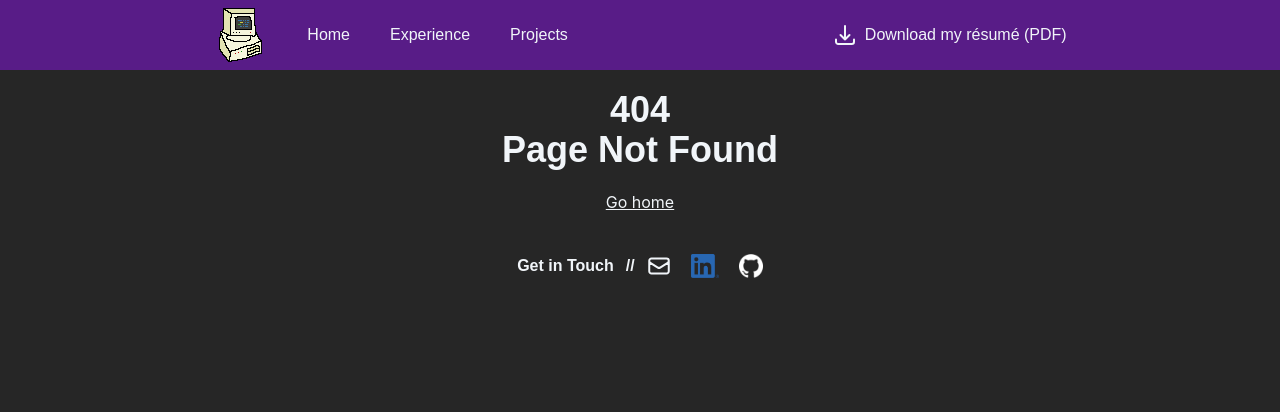
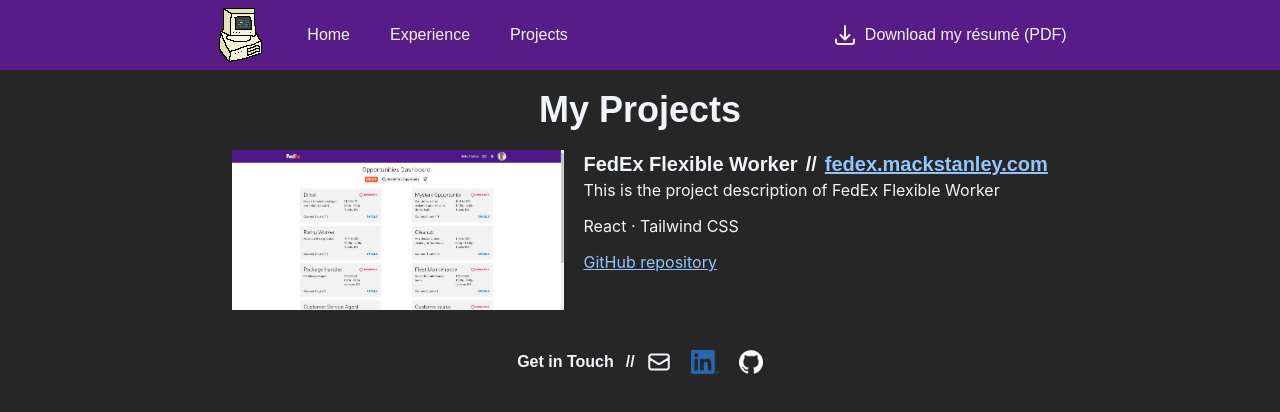
Before and after one commit to mackhack321/mackstanley.com, a React (Create React App) app: page /projects in a window 1280 px wide. Before the commit this address had no page. Shown: the top 412 px of the page. Built offline with nearby package versions, Linux system fonts and the light colour scheme.

Commit message:
make good progress on projects page

```diff
--- a/src/App.js
+++ b/src/App.js
@@ -1,5 +1,6 @@
 import { Route, BrowserRouter as Router, Routes } from "react-router-dom";
 import Home from "./components/Home";
+import Projects from "./components/Projects";
 import PageNotFound from "./components/PageNotFound";
 import Container from "./components/Container";
 
@@ -10,6 +11,7 @@
         <Container>
           <Routes>
             <Route index element={<Home />} />
+            <Route path="projects" element={<Projects />} />
             <Route path="*" element={<PageNotFound />} />
           </Routes>
         </Container>
--- /dev/null
+++ b/src/components/Project.js
@@ -0,0 +1,35 @@
+import React from "react";
+
+export default function Project(props) {
+  const { title, url, stack, github, screenshot, children } = props;
+  return (
+    <div>
+      <div className="flex flex-col space-y-5 md:flex-row md:space-y-0 md:space-x-5">
+        <div>
+          <img
+            src={screenshot}
+            alt={`Screenshot of ${title}`}
+            className="h-40"
+          />
+        </div>
+        <div>
+          <div className="flex flex-col font-code text-xl font-bold md:flex-row md:space-x-2">
+            <h2>{title}</h2>
+            <p className="hidden md:block">{"//"}</p>
+            <a
+              href={`https://${url}`}
+              className="text-bold text-base text-mack-blue underline md:text-xl"
+            >
+              {url}
+            </a>
+          </div>
+          <div className="mb-3 w-full">{children}</div>
+          <p className="mb-3">{stack.join(" · ")}</p>
+          <a href={github} className="text-mack-blue underline">
+            GitHub repository
+          </a>
+        </div>
+      </div>
+    </div>
+  );
+}
--- /dev/null
+++ b/src/components/Projects.js
@@ -0,0 +1,24 @@
+import React from "react";
+import Project from "./Project";
+import flexibleworker from "../assets/screenshots/flexibleworker.jpg";
+
+export default function Projects() {
+  return (
+    <div>
+      <h1 className="pb-5 text-center font-code text-3xl font-bold md:text-4xl">
+        My Projects
+      </h1>
+      <div className="flex flex-col items-center">
+        <Project
+          title="FedEx Flexible Worker"
+          url="fedex.mackstanley.com"
+          stack={["React", "Tailwind CSS"]}
+          github="https://github.com/mackhack321/fedex-flexible-worker"
+          screenshot={flexibleworker}
+        >
+          <p>This is the project description of FedEx Flexible Worker</p>
+        </Project>
+      </div>
+    </div>
+  );
+}
```
Also changed, not shown: src/assets/screenshots/flexibleworker.jpg (added).
